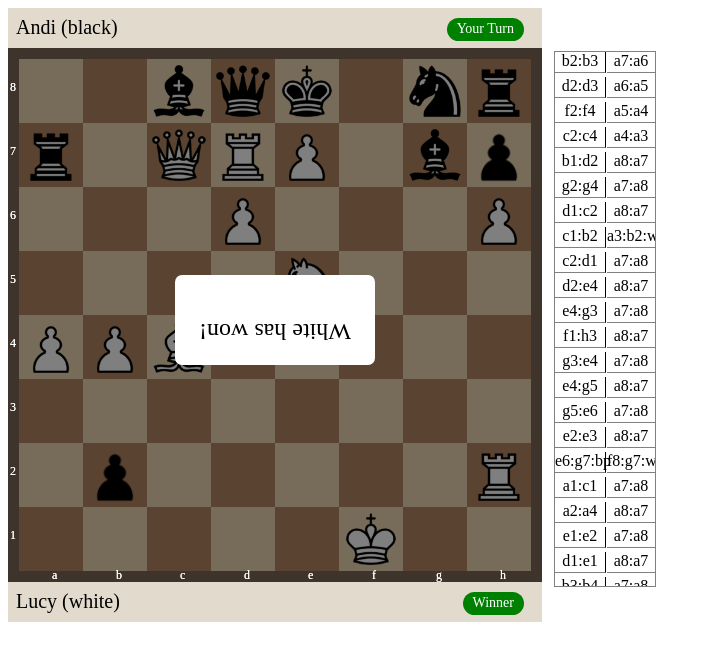
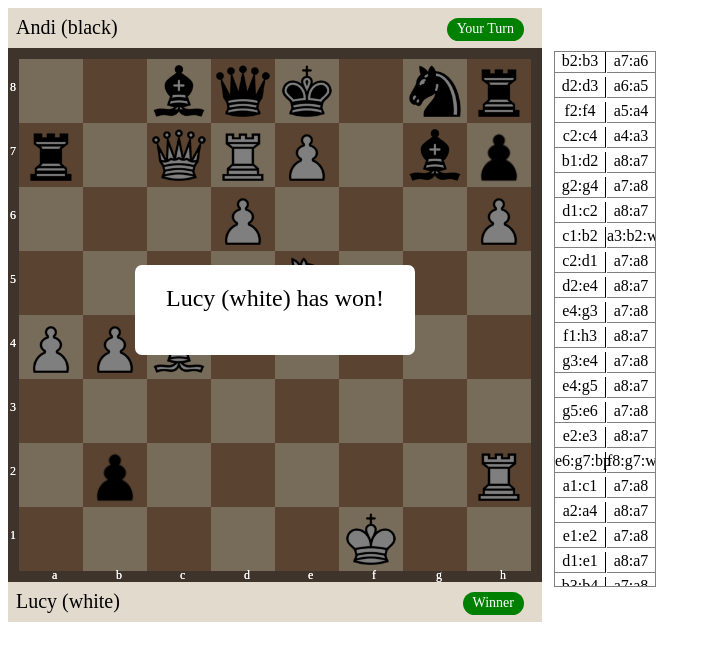
Before and after one commit to vitmalina/ai-battle, a plain HTML site: page index.html in a window 1280 px wide. Both pictures are taken after a click on the element "Start Game". Shown: the whole page, without its empty margins (0-711 px from the left). Drawn offline with Linux system fonts and the light colour scheme.

Commit message:
Fixed end game show

```diff
--- a/app/engine.js
+++ b/app/engine.js
@@ -190,16 +190,22 @@ var engine = (function () {
 				$('#player1_turn').hide();
 				$('#player2_turn').html('Winner').show();
 				$('.endgame-holder').toggle();
-				$('.endgame').html('Black has won!');
+				if (engine.player1 == null) {
+					$('.endgame').html('Black has won!');
+				} else {
+					$('.endgame').html(ais[engine.player2].name + ' (black) has won!');
+				}
 
 			} else { // white wins (player 1)
 				$('#player1_turn').html('Winner').show();
 				$('.endgame-holder').toggle();
-				if (engine.player1 != null || engine.player2 != null) $('.endgame-holder').css("transform", "rotate(180deg)");
-				$('.endgame').html('White has won!');
-
+				if (engine.player1 == null && engine.player2 == null) $('.endgame-holder').css("transform", "rotate(180deg)");
+				if (engine.player1 == null) {
+					$('.endgame').html('White has won!');
+				} else {
+					$('.endgame').html(ais[engine.player1].name + ' (white) has won!');
+				}
 			}
-			engine.turn = '';
 			return;
 		}
 		var html = "";
--- a/board.css
+++ b/board.css
@@ -163,12 +163,12 @@ img {
 .endgame {
 	position: absolute;
 	height: 70px;
-	width: 200px;
+	width: 280px;
 	font-size: 24px;
 	background-color: white;
 	border-radius: 7px;
 	left: 50%;
-	margin-left: -100px;
+	margin-left: -140px;
 	top: 50%;
 	margin-top: -50px;
 	padding-top: 20px;
```
